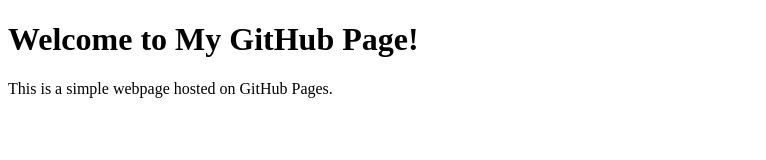
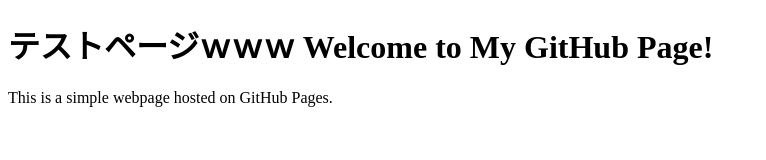
Before and after one commit to earthnotman/xplore_connect.github.io, a plain HTML site: page docs/index.html in a window 1280 px wide. Shown: the whole page, without its empty margins (0-766 px from the left). Drawn offline with Linux system fonts and the light colour scheme.

Commit message:
Update index.html

```diff
--- a/docs/index.html
+++ b/docs/index.html
@@ -4,7 +4,8 @@
     <title>My GitHub Page</title>
 </head>
 <body>
-    <h1>Welcome to My GitHub Page!</h1>
+    <h1>テストページｗｗｗ
+        Welcome to My GitHub Page!</h1>
     <p>This is a simple webpage hosted on GitHub Pages.</p>
 </body>
 </html>
```
